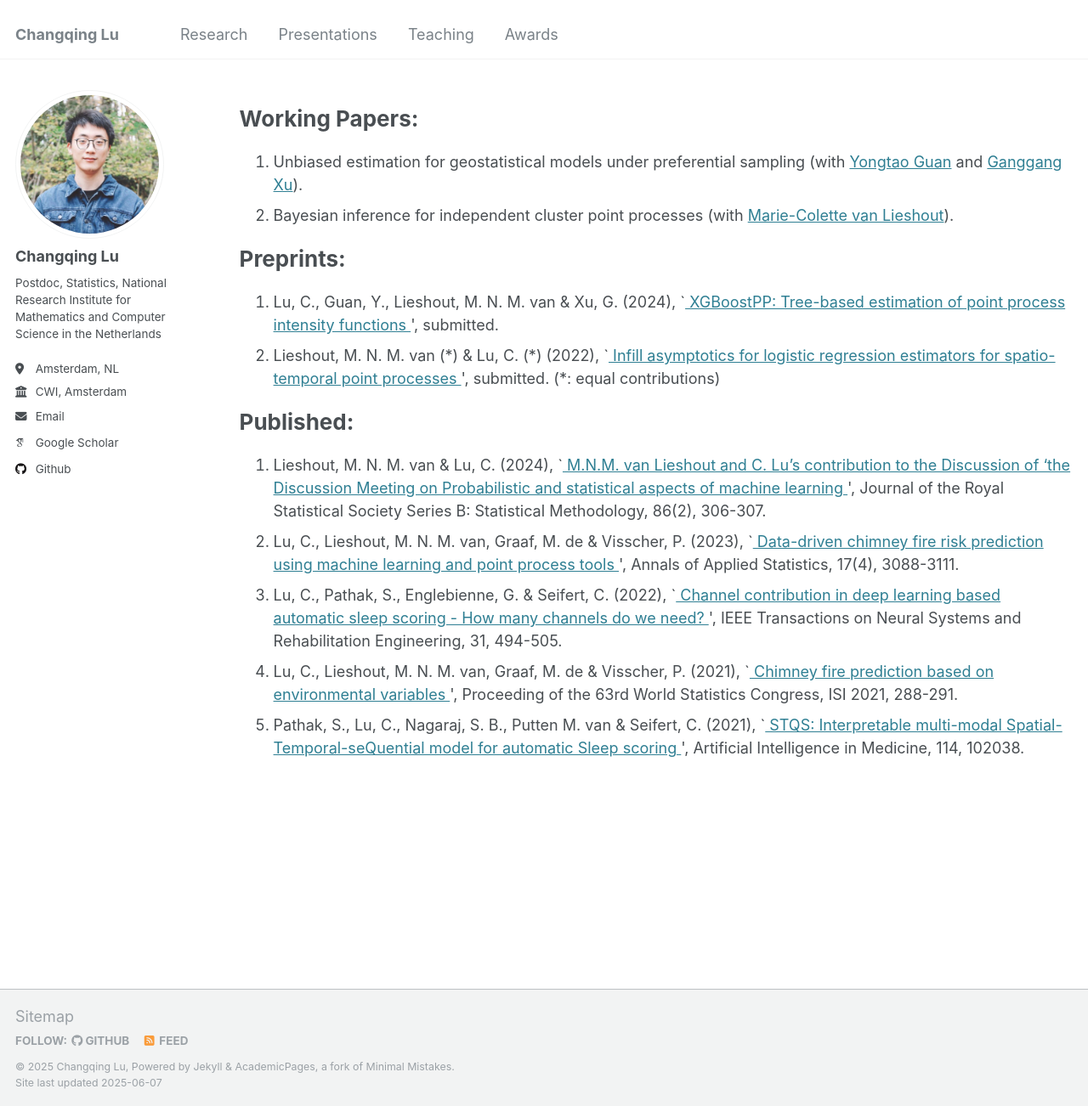
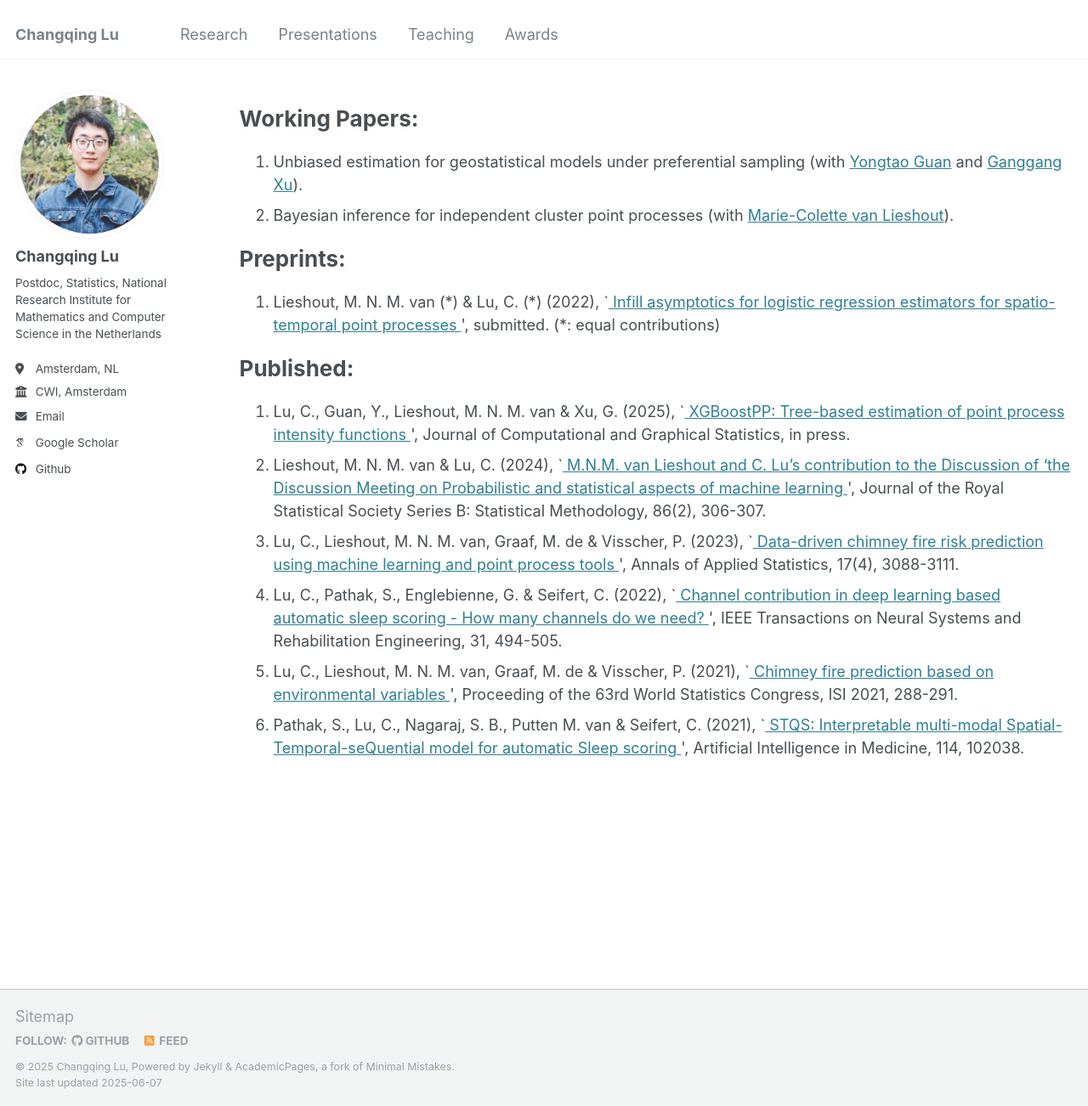
Before and after one commit to Bobby-Lu/Bobby-Lu.github.io, a Jekyll site: the page built from _pages/publications.html, in a window 1280 px wide and 1302 px high. Shown: the whole window at 85% size. Built offline with Jekyll 4.4.1, drawn with Linux system fonts in a browser that asks for light colours; some web fonts are replaced.

Commit message:
Update publications.html

```diff
--- a/_pages/publications.html
+++ b/_pages/publications.html
@@ -31,14 +31,6 @@ author_profile: true
 <div class="publication">
   <ol>
     <li>
-      Lu, C., Guan, Y., Lieshout, M. N. M. van & Xu, G. (2024),
-      `<a href="https://arxiv.org/abs/2401.17966">
-        XGBoostPP: Tree-based estimation of point process intensity functions
-      </a>',
-      submitted.
-    </li>
-
-    <li>
       Lieshout, M. N. M. van (*) & Lu, C. (*) (2022),
       `<a href="https://arxiv.org/abs/2208.12080">
         Infill asymptotics for logistic regression estimators for spatio-temporal point processes
@@ -55,6 +47,14 @@ author_profile: true
 <!-- New style rendering if publication categories are defined -->
 <div class="publication">
   <ol>
+    <li>
+      Lu, C., Guan, Y., Lieshout, M. N. M. van & Xu, G. (2025),
+      `<a href="https://arxiv.org/abs/2401.17966">
+        XGBoostPP: Tree-based estimation of point process intensity functions
+      </a>',
+      Journal of Computational and Graphical Statistics, in press.
+    </li>
+
     <li>
       Lieshout, M. N. M. van & Lu, C. (2024),
       `<a href="https://academic.oup.com/jrsssb/article/86/2/306/7512678">
```
